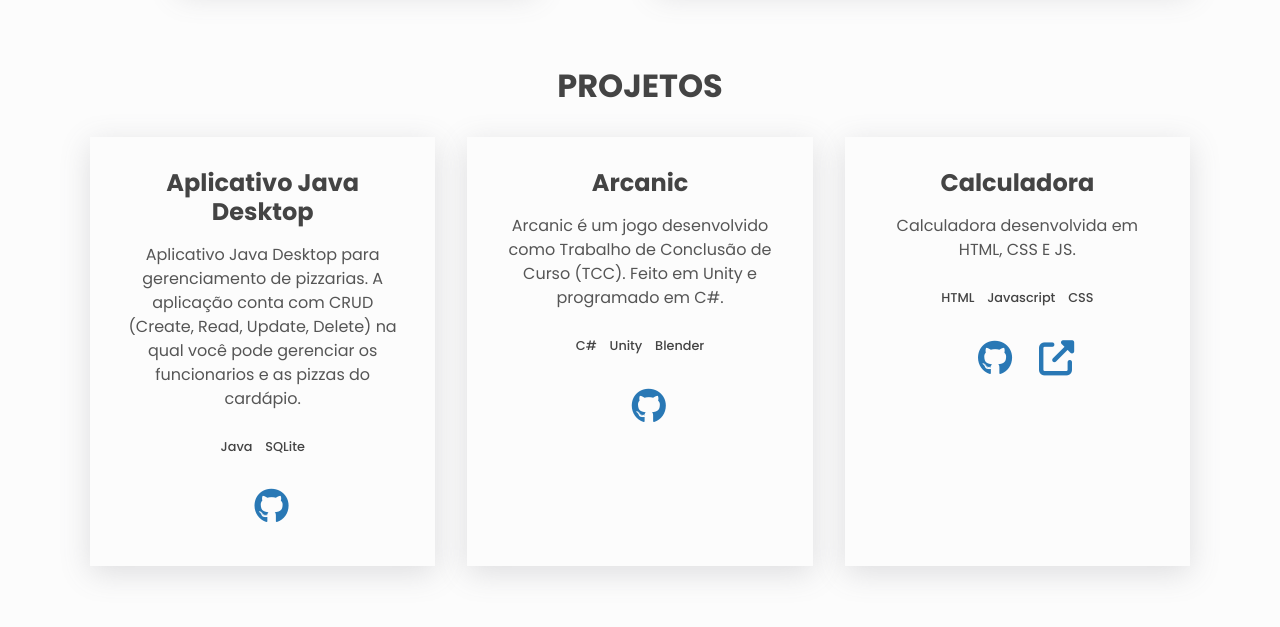
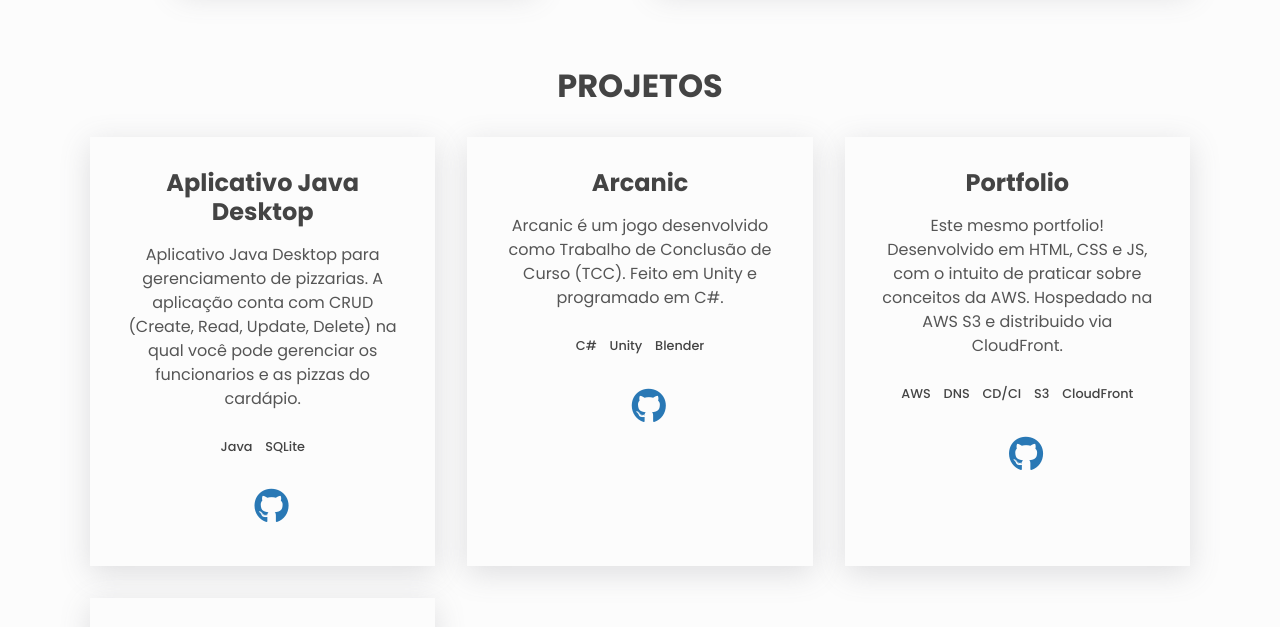
Before and after one commit to deogos/Cloud-Resume-Challenge, a plain HTML site: page portifolio/index.html in a window 1280 px wide. Shown: the part 900-1527 px from the top of the page. Drawn offline with Linux system fonts and the light colour scheme; no server answers.

Commit message:
Update index.html

```diff
--- a/portifolio/index.html
+++ b/portifolio/index.html
@@ -153,6 +153,29 @@
             </a>
           </div>
 
+
+          <div class="project">
+            <h3>Portfolio</h3>
+            <p class="project__description">
+              Este mesmo portfolio! Desenvolvido em HTML, CSS e JS, com o intuito de praticar sobre conceitos da AWS. Hospedado na AWS S3 e distribuido via CloudFront.
+            </p>
+            <ul class="project__stack">
+              <li class="project__stack-item">AWS</li>
+              <li class="project__stack-item">DNS</li>
+              <li class="project__stack-item">CD/CI</li>
+              <li class="project__stack-item">S3</li>
+              <li class="project__stack-item">CloudFront</li>
+            </ul>
+
+            <a
+              href="https://github.com/deogos/Cloud-Resume-Challenge"
+              aria-label="source code"
+              class="link link--icon"
+            >
+              <i aria-hidden="true" class="fab fa-github"></i>
+            </a>
+          </div>
+
           <div class="project">
             <h3>Calculadora</h3>
             <p class="project__description">
```
